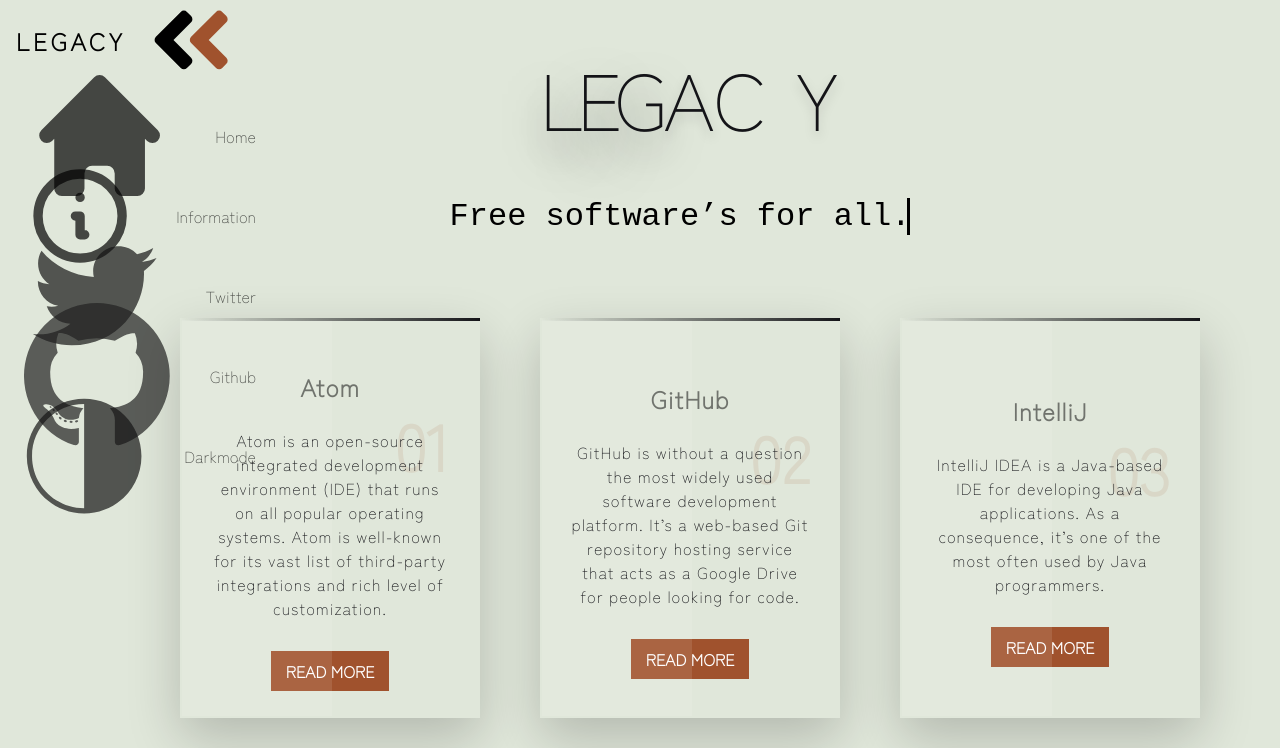
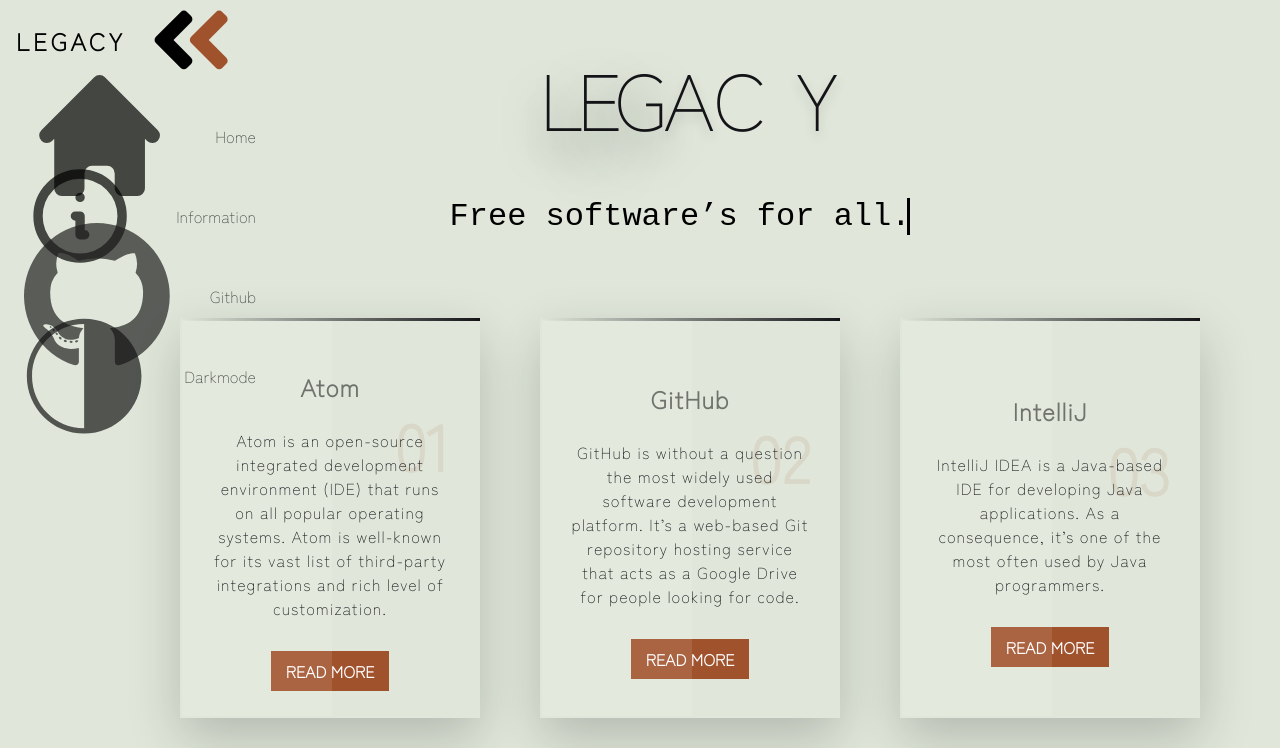
Before and after one commit to ZakariyaGutale/Legacy, a plain HTML site: page index.html in a window 1280 px wide. Shown: the top 748 px of the page. Drawn offline with Linux system fonts and the light colour scheme.

Commit message:
logo, mini fix

```diff
--- a/index.html
+++ b/index.html
@@ -5,6 +5,7 @@
     <meta charset="UTF-8">
     <meta http-equiv="X-UA-Compatible" content="IE=edge">
     <meta name="viewport" content="width=device-width, initial-scale=1.0">
+    <link rel="shortcut icon" type="image/x-icon" href="/img/logo.svg" />
     <link rel="stylesheet" href="style.css">
     <link rel="preconnect" href="https://fonts.googleapis.com">
     <link rel="preconnect" href="https://fonts.gstatic.com" crossorigin>
@@ -56,16 +57,6 @@
                             d="M13 16h-1v-4h-1m1-4h.01M21 12a9 9 0 11-18 0 9 9 0 0118 0z" />
                     </svg>
                     <span class="link-text">Information</span>
-                </a>
-            </li>
-            <li class="nav-item">
-                <a href="https://twitter.com/KingZakaa" class="nav-link">
-                    <svg class="svg-icon" viewBox="0 0 20 20">
-                        <path fill="none"
-                            d="M18.258,3.266c-0.693,0.405-1.46,0.698-2.277,0.857c-0.653-0.686-1.586-1.115-2.618-1.115c-1.98,0-3.586,1.581-3.586,3.53c0,0.276,0.031,0.545,0.092,0.805C6.888,7.195,4.245,5.79,2.476,3.654C2.167,4.176,1.99,4.781,1.99,5.429c0,1.224,0.633,2.305,1.596,2.938C2.999,8.349,2.445,8.19,1.961,7.925C1.96,7.94,1.96,7.954,1.96,7.97c0,1.71,1.237,3.138,2.877,3.462c-0.301,0.08-0.617,0.123-0.945,0.123c-0.23,0-0.456-0.021-0.674-0.062c0.456,1.402,1.781,2.422,3.35,2.451c-1.228,0.947-2.773,1.512-4.454,1.512c-0.291,0-0.575-0.016-0.855-0.049c1.588,1,3.473,1.586,5.498,1.586c6.598,0,10.205-5.379,10.205-10.045c0-0.153-0.003-0.305-0.01-0.456c0.7-0.499,1.308-1.12,1.789-1.827c-0.644,0.28-1.334,0.469-2.06,0.555C17.422,4.782,17.99,4.091,18.258,3.266">
-                        </path>
-                    </svg>
-                    <span class="link-text">Twitter</span>
                 </a>
             </li>
 
```
Also changed, not shown: img/1659_less-than-or-greater-than.png (added), img/Legacy.svg (added), img/logo.svg (added), img/png-transparent-computer-icons-greater-than-sign-arrow-symbol-arrow-angle-triangle-arrow-icon.png (added).
